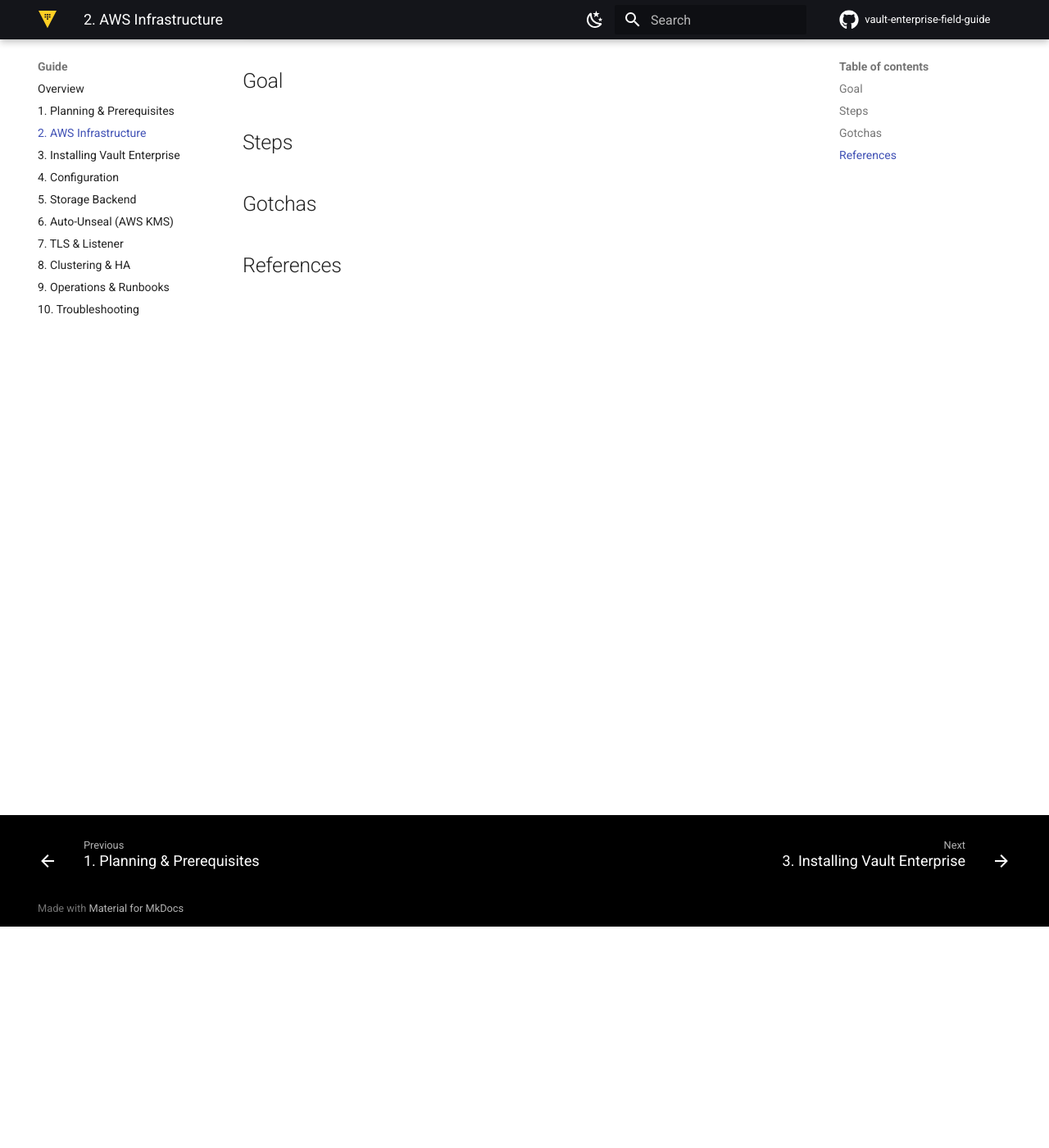
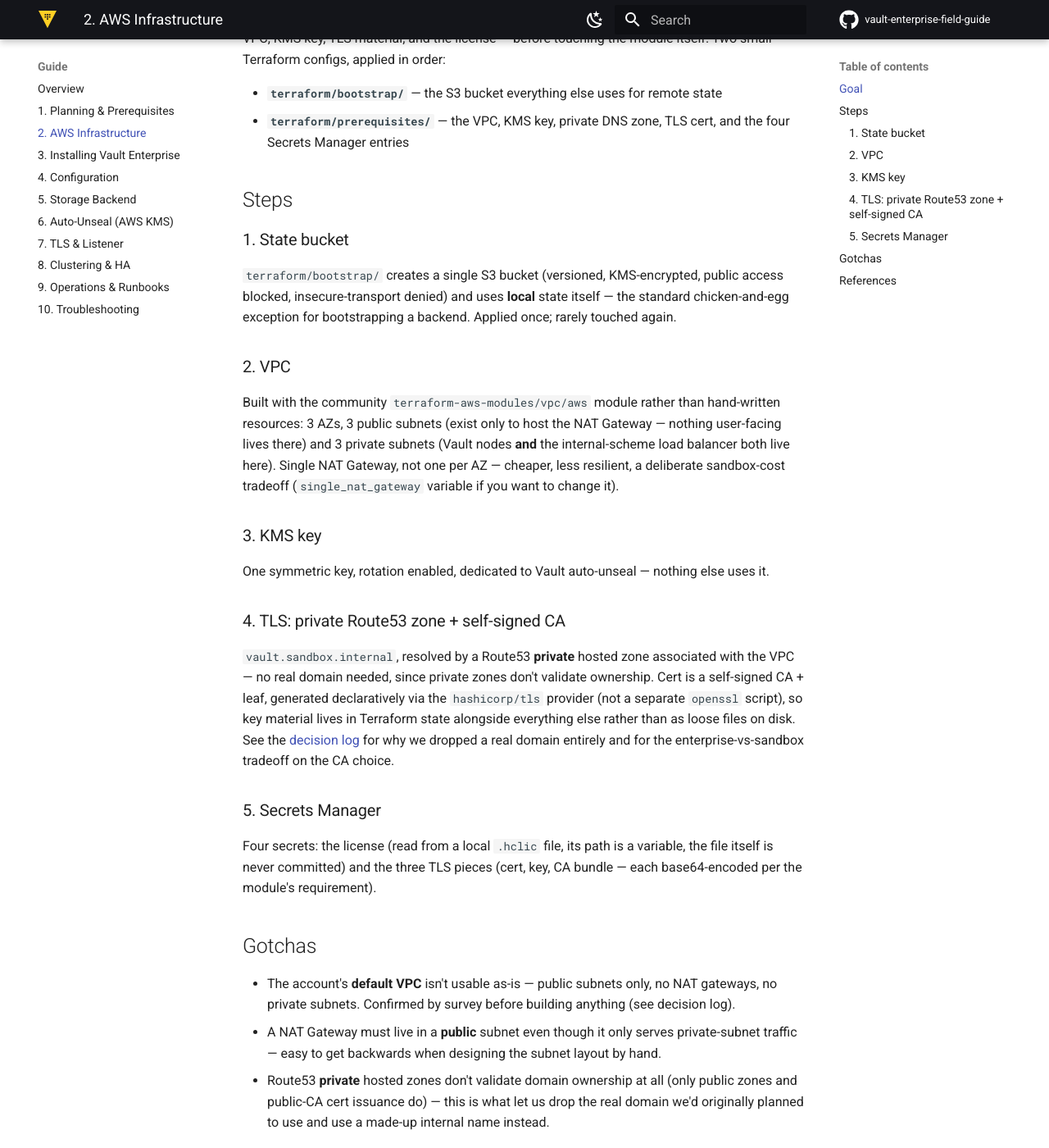
Before and after one commit to markcarriedo/vault-enterprise-field-guide, an MkDocs documentation site: the page built from docs/guide/02-aws-infrastructure.md, in a window 1280 px wide and 1400 px high, scrolled down 270 px. Shown: the whole window at 82% size. Built offline with MkDocs 1.6.1 and Material for MkDocs 9.7.7, drawn with Linux system fonts in a browser that asks for light colours; comment, search, counter and statistics services are not loaded; some of the changed text lies outside the part shown.

Commit message:
docs(guide): fill in AWS Infrastructure page
Was still the "not started" stub despite terraform/bootstrap and
terraform/prerequisites both being applied and validated. Installation
(terraform/vault) stays a stub for now - still confirming the instance
refresh brings Vault up healthy after the license/version fix.

Claude-Session: https://claude.ai/code/session_01W8wX9ho5zsL4nSkjw8ZJSM

```diff
--- a/docs/guide/02-aws-infrastructure.md
+++ b/docs/guide/02-aws-infrastructure.md
@@ -1,12 +1,64 @@
 # AWS Infrastructure
-
-!!! note "Not started yet"
-    This section will be filled in once we work through this stage.
 
 ## Goal
 
+Provision everything the HVD module expects to already exist (see
+[Planning & Prerequisites](01-planning.md)) — VPC, KMS key, TLS material, and the license —
+before touching the module itself. Two small Terraform configs, applied in order:
+
+- **`terraform/bootstrap/`** — the S3 bucket everything else uses for remote state
+- **`terraform/prerequisites/`** — the VPC, KMS key, private DNS zone, TLS cert, and the four
+  Secrets Manager entries
+
 ## Steps
+
+### 1. State bucket
+
+`terraform/bootstrap/` creates a single S3 bucket (versioned, KMS-encrypted, public access
+blocked, insecure-transport denied) and uses **local** state itself — the standard
+chicken-and-egg exception for bootstrapping a backend. Applied once; rarely touched again.
+
+### 2. VPC
+
+Built with the community `terraform-aws-modules/vpc/aws` module rather than hand-written
+resources: 3 AZs, 3 public subnets (exist only to host the NAT Gateway — nothing user-facing
+lives there) and 3 private subnets (Vault nodes **and** the internal-scheme load balancer both
+live here). Single NAT Gateway, not one per AZ — cheaper, less resilient, a deliberate
+sandbox-cost tradeoff (`single_nat_gateway` variable if you want to change it).
+
+### 3. KMS key
+
+One symmetric key, rotation enabled, dedicated to Vault auto-unseal — nothing else uses it.
+
+### 4. TLS: private Route53 zone + self-signed CA
+
+`vault.sandbox.internal`, resolved by a Route53 **private** hosted zone associated with the
+VPC — no real domain needed, since private zones don't validate ownership. Cert is a
+self-signed CA + leaf, generated declaratively via the `hashicorp/tls` provider (not a
+separate `openssl` script), so key material lives in Terraform state alongside everything
+else rather than as loose files on disk. See the
+[decision log](../reference/decisions.md) for why we dropped a real domain entirely and for
+the enterprise-vs-sandbox tradeoff on the CA choice.
+
+### 5. Secrets Manager
+
+Four secrets: the license (read from a local `.hclic` file, its path is a variable, the file
+itself is never committed) and the three TLS pieces (cert, key, CA bundle — each
+base64-encoded per the module's requirement).
 
 ## Gotchas
 
+- The account's **default VPC** isn't usable as-is — public subnets only, no NAT gateways, no
+  private subnets. Confirmed by survey before building anything (see decision log).
+- A NAT Gateway must live in a **public** subnet even though it only serves private-subnet
+  traffic — easy to get backwards when designing the subnet layout by hand.
+- Route53 **private** hosted zones don't validate domain ownership at all (only public zones
+  and public-CA cert issuance do) — this is what let us drop the real domain we'd originally
+  planned to use and use a made-up internal name instead.
+
 ## References
+
+- [terraform-aws-modules/vpc/aws (Terraform Registry)](https://registry.terraform.io/modules/terraform-aws-modules/vpc/aws/latest)
+- [hashicorp/tls provider (Terraform Registry)](https://registry.terraform.io/providers/hashicorp/tls/latest/docs)
+- [Decision log](../reference/decisions.md) — sandbox account/region, no local AWS profile,
+  TLS/private-zone approach
```
Also changed, not shown: CHANGELOG.md (+1 -0 lines).
